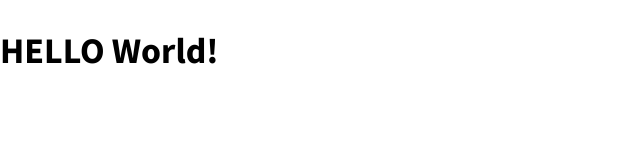
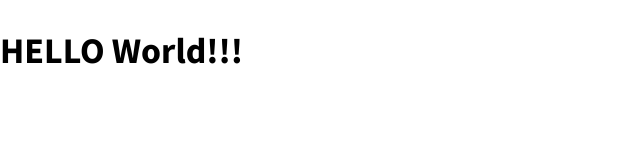
Before and after one commit to WesleyFerrage/Beginner-Projects, a plain HTML site: page Projects developed in the courses/NewPassTeste/index.html in a window 1280 px wide. Shown: the full height of the page, 0-640 px from the left. Drawn offline with Linux system fonts and the light colour scheme; files that its build step writes are made by us from their sources; files whose address does not match are found by name.

Commit message:
novo teste

```diff
--- a/Projects developed in the courses/NewPassTeste/index.html
+++ b/Projects developed in the courses/NewPassTeste/index.html
@@ -11,7 +11,7 @@
 </head>
 
 <body>
-    <h1>HELLO World!</h1>
+    <h1>HELLO World!!!</h1>
 </body>
 
 </html>
```
